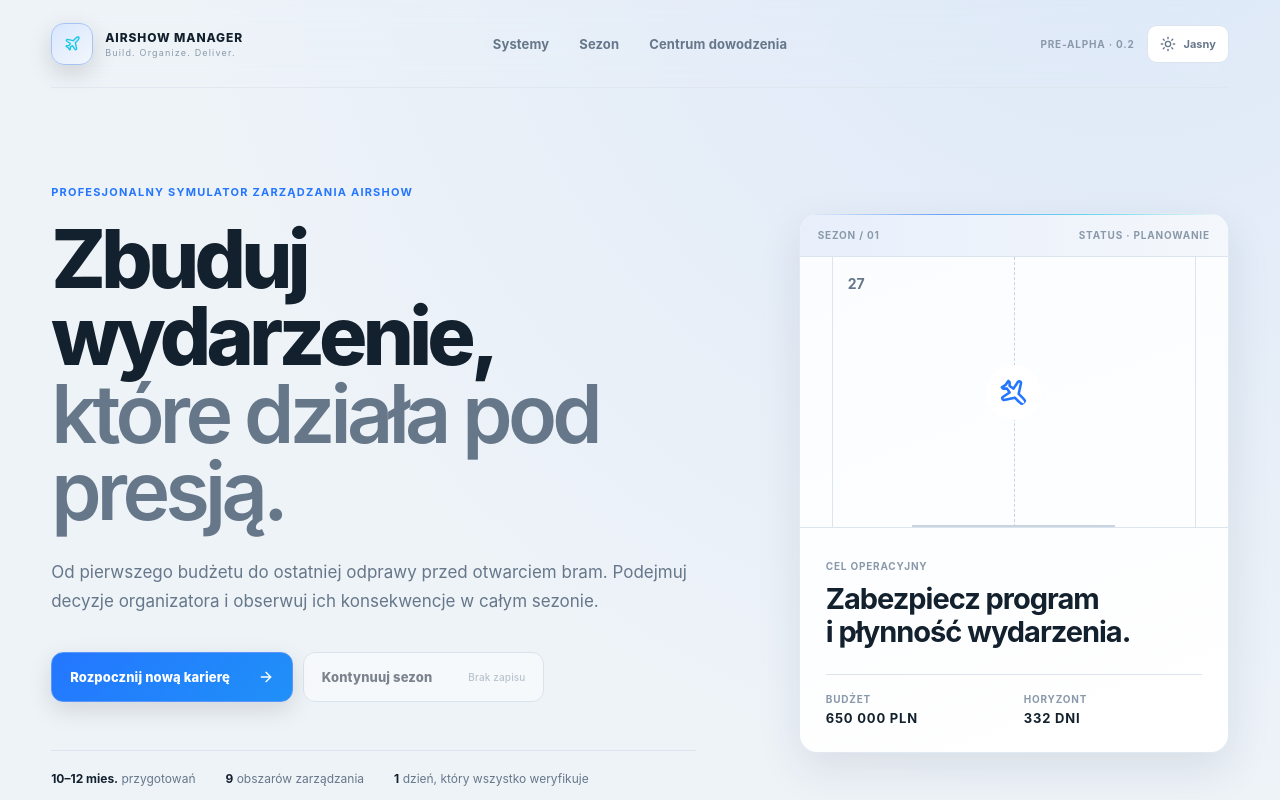
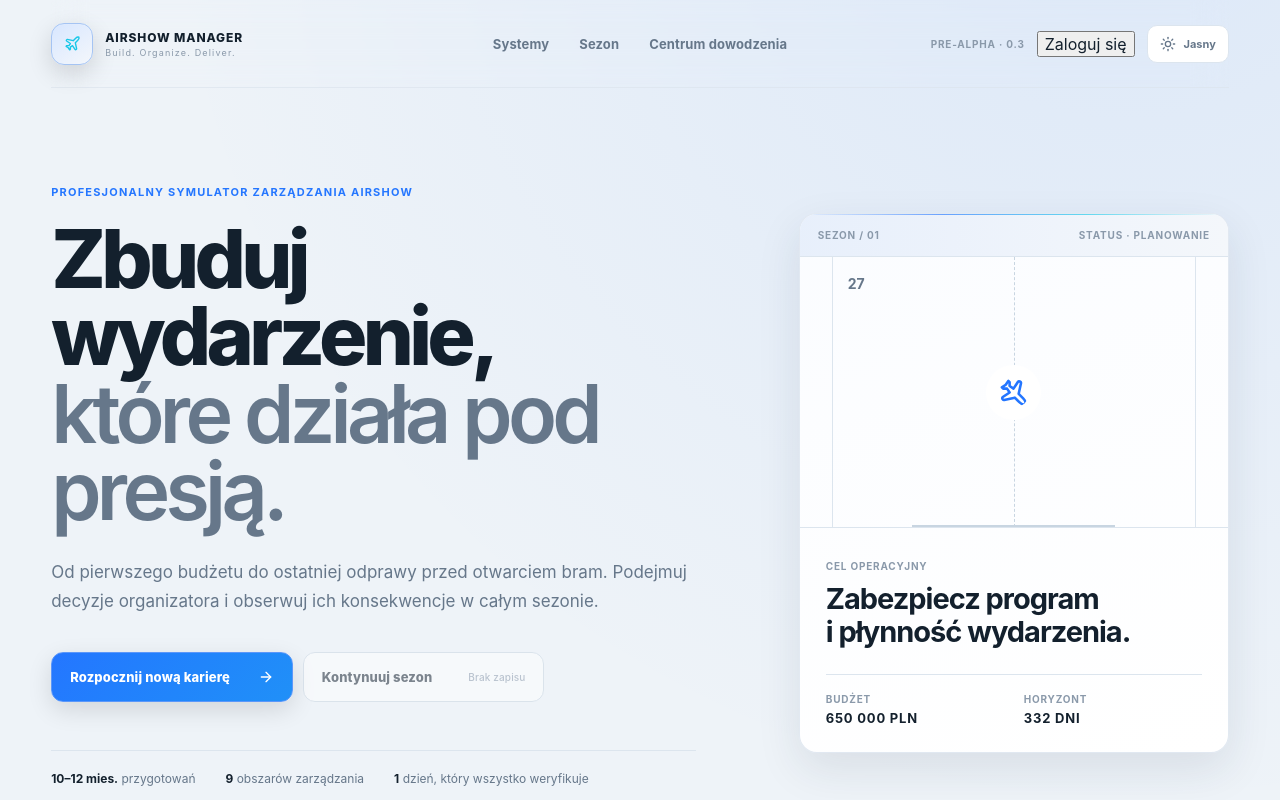
Before and after one commit to MGYTT/airshow-manager, a Next.js app: page / in a window 1280 px wide. Shown: the top 800 px of the page. Built offline with nearby package versions, Linux system fonts and the light colour scheme; no server answers.

Commit message:
Connect landing to account access and cloud saves

```diff
--- a/src/components/Landing.tsx
+++ b/src/components/Landing.tsx
@@ -3,6 +3,8 @@ import { useEffect,useState } from "react";
 import { useRouter } from "next/navigation";
 import { ArrowRight, Banknote, CalendarDays, Handshake, Plane, ShieldCheck, Ticket, Users } from "lucide-react";
 import { loadGame } from "../lib/game";
+import { loadCloudSave } from "../lib/cloudSave";
+import { useAuth } from "./AuthProvider";
 import ThemeToggle from "./ThemeToggle";
 import styles from "../app/page.module.css";
 
@@ -16,19 +18,20 @@ const systems=[
 ] as const;
 
 export default function Landing(){
- const router=useRouter(); const [hasSave,setHasSave]=useState(false);
- useEffect(()=>setHasSave(Boolean(loadGame())),[]);
+ const router=useRouter(); const {user,configured}=useAuth(); const [hasSave,setHasSave]=useState(false);
+ useEffect(()=>{setHasSave(Boolean(loadGame()));if(user)loadCloudSave(user.id).then(x=>setHasSave(Boolean(x.game)||Boolean(loadGame()))).catch(()=>{})},[user]);
+ const go=(path:string)=>configured&&!user?router.push(`/auth?next=${encodeURIComponent(path)}`):router.push(path);
  return <main className={styles.landing}>
-  <header className={styles.siteHeader}><div className={styles.wordmark}><span className={styles.mark}><Plane size={17}/></span><div><b>AIRSHOW MANAGER</b><small>Build. Organize. Deliver.</small></div></div><nav><a href="#systemy">Systemy</a><a href="#sezon">Sezon</a><a href="#centrum">Centrum dowodzenia</a></nav><div className={styles.headerActions}><span className={styles.version}>PRE-ALPHA · 0.2</span><ThemeToggle/></div></header>
+  <header className={styles.siteHeader}><div className={styles.wordmark}><span className={styles.mark}><Plane size={17}/></span><div><b>AIRSHOW MANAGER</b><small>Build. Organize. Deliver.</small></div></div><nav><a href="#systemy">Systemy</a><a href="#sezon">Sezon</a><a href="#centrum">Centrum dowodzenia</a></nav><div className={styles.headerActions}><span className={styles.version}>PRE-ALPHA · 0.3</span><button className={styles.accountEntry} onClick={()=>router.push(user?"/konto":"/auth")}>{user?"Moje konto":"Zaloguj się"}</button><ThemeToggle/></div></header>
   <section className={styles.hero}>
-   <div className={styles.heroCopy}><span className={styles.eyebrow}>PROFESJONALNY SYMULATOR ZARZĄDZANIA AIRSHOW</span><h1>Zbuduj wydarzenie,<br/><em>które działa pod presją.</em></h1><p>Od pierwszego budżetu do ostatniej odprawy przed otwarciem bram. Podejmuj decyzje organizatora i obserwuj ich konsekwencje w całym sezonie.</p><div className={styles.heroActions}><button onClick={()=>router.push("/nowa-kariera")}>Rozpocznij nową karierę <ArrowRight size={16}/></button><button disabled={!hasSave} onClick={()=>hasSave&&router.push("/gra/centrum")}>Kontynuuj sezon <span>{hasSave?"Zapis gotowy":"Brak zapisu"}</span></button></div>
+   <div className={styles.heroCopy}><span className={styles.eyebrow}>PROFESJONALNY SYMULATOR ZARZĄDZANIA AIRSHOW</span><h1>Zbuduj wydarzenie,<br/><em>które działa pod presją.</em></h1><p>Od pierwszego budżetu do ostatniej odprawy przed otwarciem bram. Podejmuj decyzje organizatora i obserwuj ich konsekwencje w całym sezonie.</p><div className={styles.heroActions}><button onClick={()=>go("/nowa-kariera")}>Rozpocznij nową karierę <ArrowRight size={16}/></button><button disabled={!hasSave} onClick={()=>hasSave&&go("/gra/centrum")}>Kontynuuj sezon <span>{hasSave?"Zapis gotowy":"Brak zapisu"}</span></button></div>
    <div className={styles.heroMeta}><span><b>10–12 mies.</b> przygotowań</span><span><b>9</b> obszarów zarządzania</span><span><b>1</b> dzień, który wszystko weryfikuje</span></div></div>
    <div className={styles.heroVisual}><div className={styles.visualHeader}><span>SEZON / 01</span><span>STATUS · PLANOWANIE</span></div><div className={styles.visualRunway}><i/><Plane size={31}/><b>27</b></div><div className={styles.visualReadout}><div><span>CEL OPERACYJNY</span><strong>Zabezpiecz program<br/>i płynność wydarzenia.</strong></div><div className={styles.visualStats}><span>BUDŻET<b>650 000 PLN</b></span><span>HORYZONT<b>332 DNI</b></span></div></div></div>
   </section>
   <section className={styles.statement} id="systemy"><span>01 / SYSTEM GRY</span><div><h2>Nie zarządzasz ekranami.<br/>Zarządzasz konsekwencjami.</h2><p>Każdy moduł wpływa na pozostałe. Droższy uczestnik poprawia program, ale ogranicza płynność. Słaba sprzedaż wymusza cięcia. Opóźnienia operacyjne podnoszą ryzyko.</p></div></section>
   <section className={styles.systemGrid}>{systems.map(([Icon,title,text],i)=><article key={title}><div><span>0{i+1}</span><Icon size={18}/></div><h3>{title}</h3><p>{text}</p></article>)}</section>
   <section className={styles.seasonFlow} id="sezon"><div className={styles.flowIntro}><span>02 / PEŁNY SEZON</span><h2>Od pustego planu<br/>do Event Day.</h2><p>Tempo przygotowań rośnie wraz ze zbliżającą się datą. Im później reagujesz, tym droższe stają się błędy.</p></div><div className={styles.flowSteps}>{[["01","Fundamenty","Budżet, termin, organizacja"],["02","Program","Uczestnicy i sponsorzy"],["03","Gotowość","Operacje, bilety, marketing"],["04","Event Day","Realizacja i wynik"]].map(x=><div key={x[0]}><b>{x[0]}</b><strong>{x[1]}</strong><span>{x[2]}</span></div>)}</div></section>
-  <section className={styles.productPreview} id="centrum"><div><span>03 / CENTRUM DOWODZENIA</span><h2>Decyzje przed dekoracją.</h2><p>Interfejs pokazuje to, co potrzebne w danym momencie: stan finansów, gotowość, priorytety, terminy i ostatnie zdarzenia.</p><button onClick={()=>router.push("/nowa-kariera")}>Utwórz organizację <ArrowRight size={15}/></button></div><div className={styles.previewWindow}><header><span>AIRSHOW MANAGER / OPERACJE</span><b>D-214</b></header><div className={styles.previewMetrics}><span>GOTÓWKA<b>487 000 PLN</b></span><span>PROGRAM<b>4 / 8</b></span><span>GOTOWOŚĆ<b>38%</b></span></div><div className={styles.previewTask}><span>PRIORYTET</span><strong>Potwierdź strefę pokazów</strong><b>W TOKU</b></div><div className={styles.previewTask}><span>UCZESTNICY</span><strong>3 odpowiedzi oczekują</strong><b>AKTYWNE</b></div></div></section>
-  <footer className={styles.siteFooter}><div className={styles.wordmark}><span className={styles.mark}><Plane size={15}/></span><b>AIRSHOW MANAGER</b></div><span>WERSJA ROZWOJOWA · 0.2</span><span>JĘZYK: POLSKI</span></footer>
+  <section className={styles.productPreview} id="centrum"><div><span>03 / CENTRUM DOWODZENIA</span><h2>Decyzje przed dekoracją.</h2><p>Interfejs pokazuje to, co potrzebne w danym momencie: stan finansów, gotowość, priorytety, terminy i ostatnie zdarzenia.</p><button onClick={()=>go("/nowa-kariera")}>Utwórz organizację <ArrowRight size={15}/></button></div><div className={styles.previewWindow}><header><span>AIRSHOW MANAGER / OPERACJE</span><b>D-214</b></header><div className={styles.previewMetrics}><span>GOTÓWKA<b>487 000 PLN</b></span><span>PROGRAM<b>4 / 8</b></span><span>GOTOWOŚĆ<b>38%</b></span></div><div className={styles.previewTask}><span>PRIORYTET</span><strong>Potwierdź strefę pokazów</strong><b>W TOKU</b></div><div className={styles.previewTask}><span>UCZESTNICY</span><strong>3 odpowiedzi oczekują</strong><b>AKTYWNE</b></div></div></section>
+  <footer className={styles.siteFooter}><div className={styles.wordmark}><span className={styles.mark}><Plane size={15}/></span><b>AIRSHOW MANAGER</b></div><span>WERSJA ROZWOJOWA · 0.3</span><span>JĘZYK: POLSKI</span></footer>
  </main>
 }
```
